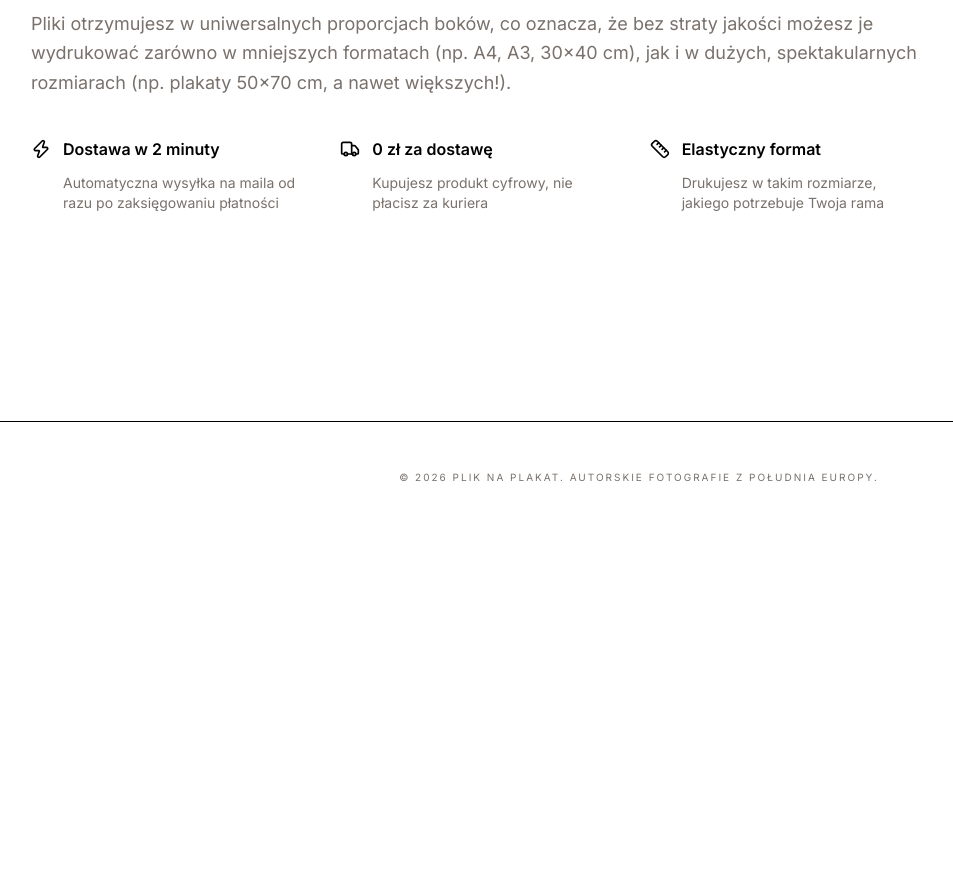
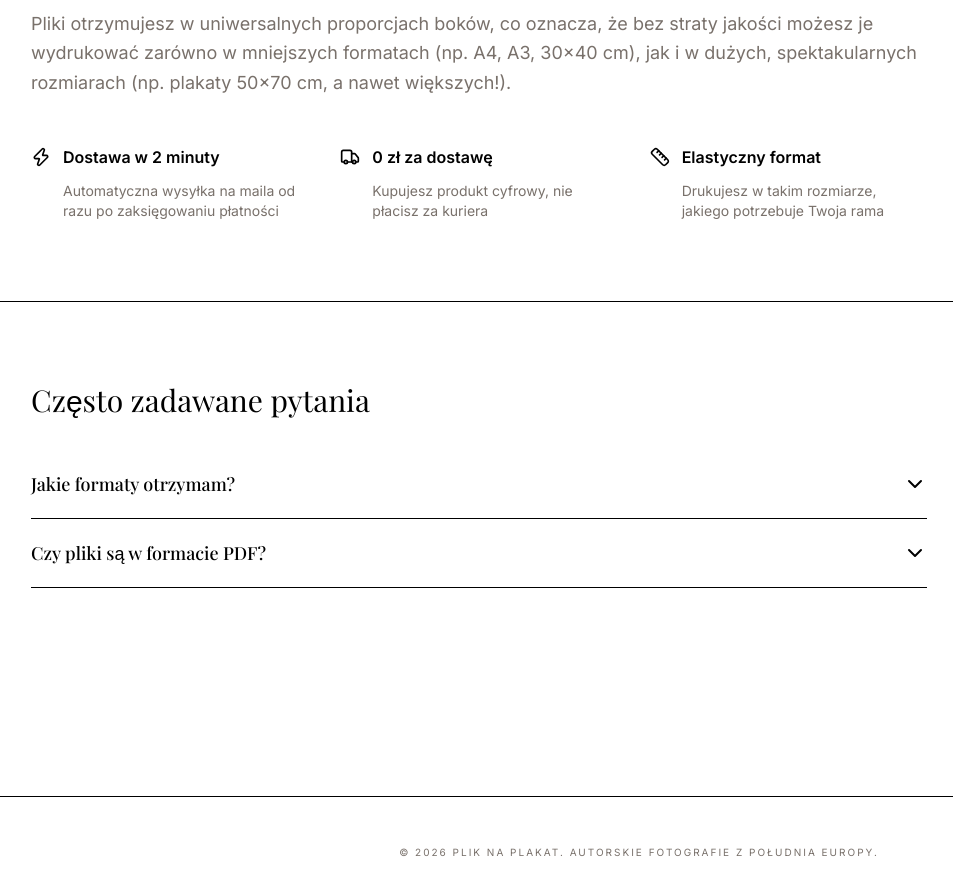
Before and after one commit to CodeWithKarol/poster-shop, a Next.js app: page / in a window 1280 px wide. Shown: the part 4420-5316 px from the top of the page, without its empty margins (1-954 px from the left). Before the commit the page ends 4953 px from the top, so only its background shows below. Built offline with nearby package versions, Linux system fonts and the light colour scheme; a web font is replaced by a local one.

Commit message:
Add FAQ section

```diff
--- a/app/page.tsx
+++ b/app/page.tsx
@@ -3,6 +3,7 @@
 import React from "react"
 import { PosterCard } from "@/components/shop/PosterCard"
 import { Button } from "@/components/ui/button"
+import { Accordion, AccordionContent, AccordionItem, AccordionTrigger } from "@/components/ui/accordion"
 import { ArrowRight, Camera, Palette, Layers, Heart, Zap, Frame, Truck, Ruler } from "lucide-react"
 import { formatPrice, posters } from "@/lib/posters"
 import Image from "next/image"
@@ -182,7 +183,7 @@ export default function Home() {
              </div>
 
              {/* Features Grid - 3 columns */}
-           <div className="grid grid-cols-1 md:grid-cols-3 gap-6 md:gap-8">
+             <div className="grid grid-cols-1 md:grid-cols-3 gap-6 md:gap-8 mt-12">
 
                {/* Feature 1: Fast Delivery */}
                <div className="flex flex-col gap-3">
@@ -227,6 +228,27 @@ export default function Home() {
            </div>
          </section>
 
+         {/* FAQ SECTION */}
+         <section className="container mx-auto px-6 lg:px-8 max-w-[1400px] py-16 md:py-20 border-t border-border">
+           <div className="max-w-4xl">
+             <h2 className="font-serif text-2xl md:text-3xl text-foreground mb-8">Często zadawane pytania</h2>
+             <Accordion type="single" collapsible className="w-full">
+               <AccordionItem value="item-1" className="border-b border-border">
+                 <AccordionTrigger>Jakie formaty otrzymam?</AccordionTrigger>
+                 <AccordionContent>
+                   Otrzymujesz pliki w najwyższej rozdzielczości, które są idealnie przygotowane jako plakaty do druku w popularnych formatach. Możesz je swobodnie wydrukować jako plakaty do druku A4, większe plakaty do druku A3, a także wielkoformatowe grafiki w rozmiarze 50x70 cm. Nasze pliki zachowują doskonałą jakość niezależnie od wybranego formatu.
+                 </AccordionContent>
+               </AccordionItem>
+               <AccordionItem value="item-2" className="border-b border-border">
+                 <AccordionTrigger>Czy pliki są w formacie PDF?</AccordionTrigger>
+                 <AccordionContent>
+                   Nasze autorskie grafiki wysyłamy w formacie JPEG (JPG) w bardzo wysokiej rozdzielczości. Jest to format standardowo obsługiwany przez każdą drukarnię i domową drukarkę. Pliki JPEG tej klasy to profesjonalne plakaty do druku PDF, które możesz samodzielnie przekonwertować lub po prostu wysłać do druku, uzyskując wydruk najwyższej jakości.
+                 </AccordionContent>
+               </AccordionItem>
+             </Accordion>
+           </div>
+         </section>
+
       </div>
     );
   }
--- /dev/null
+++ b/components/ui/accordion.tsx
@@ -0,0 +1,83 @@
+"use client"
+
+import * as React from "react"
+import { Accordion as AccordionPrimitive } from "radix-ui"
+
+import { cn } from "@/lib/utils"
+import { ChevronDownIcon, ChevronUpIcon } from "lucide-react"
+
+function Accordion({
+  className,
+  ...props
+}: React.ComponentProps<typeof AccordionPrimitive.Root>) {
+  return (
+    <AccordionPrimitive.Root
+      data-slot="accordion"
+      className={cn("flex w-full flex-col", className)}
+      {...props}
+    />
+  )
+}
+
+function AccordionItem({
+  className,
+  ...props
+}: React.ComponentProps<typeof AccordionPrimitive.Item>) {
+  return (
+    <AccordionPrimitive.Item
+      data-slot="accordion-item"
+      className={cn("not-last:border-b", className)}
+      {...props}
+    />
+  )
+}
+
+// Wymuszone nadpisanie stylów dla projektu minimalistycznego
+// Usunięcie border-radius, cieni i zmian hover (zgodnie z instrukcją)
+
+function AccordionTrigger({
+  className,
+  children,
+  ...props
+}: React.ComponentProps<typeof AccordionPrimitive.Trigger>) {
+  return (
+    <AccordionPrimitive.Header className="flex">
+      <AccordionPrimitive.Trigger
+        data-slot="accordion-trigger"
+        className={cn(
+          "group/accordion-trigger relative flex flex-1 items-center justify-between py-5 text-left font-serif text-lg font-medium transition-all outline-none hover:text-muted-foreground focus-visible:text-muted-foreground",
+          className
+        )}
+        {...props}
+      >
+        {children}
+        <ChevronDownIcon data-slot="accordion-trigger-icon" className="shrink-0 transition-transform duration-200 group-data-[state=open]/accordion-trigger:rotate-180" />
+      </AccordionPrimitive.Trigger>
+    </AccordionPrimitive.Header>
+  )
+}
+
+function AccordionContent({
+  className,
+  children,
+  ...props
+}: React.ComponentProps<typeof AccordionPrimitive.Content>) {
+  return (
+    <AccordionPrimitive.Content
+      data-slot="accordion-content"
+      className="overflow-hidden text-muted-foreground data-open:animate-accordion-down data-closed:animate-accordion-up"
+      {...props}
+    >
+      <div
+        className={cn(
+          "pb-6 font-sans text-base leading-relaxed",
+          className
+        )}
+      >
+        {children}
+      </div>
+    </AccordionPrimitive.Content>
+  )
+}
+
+export { Accordion, AccordionItem, AccordionTrigger, AccordionContent }
```
Lines whose indentation alone changed are shown as unchanged.
